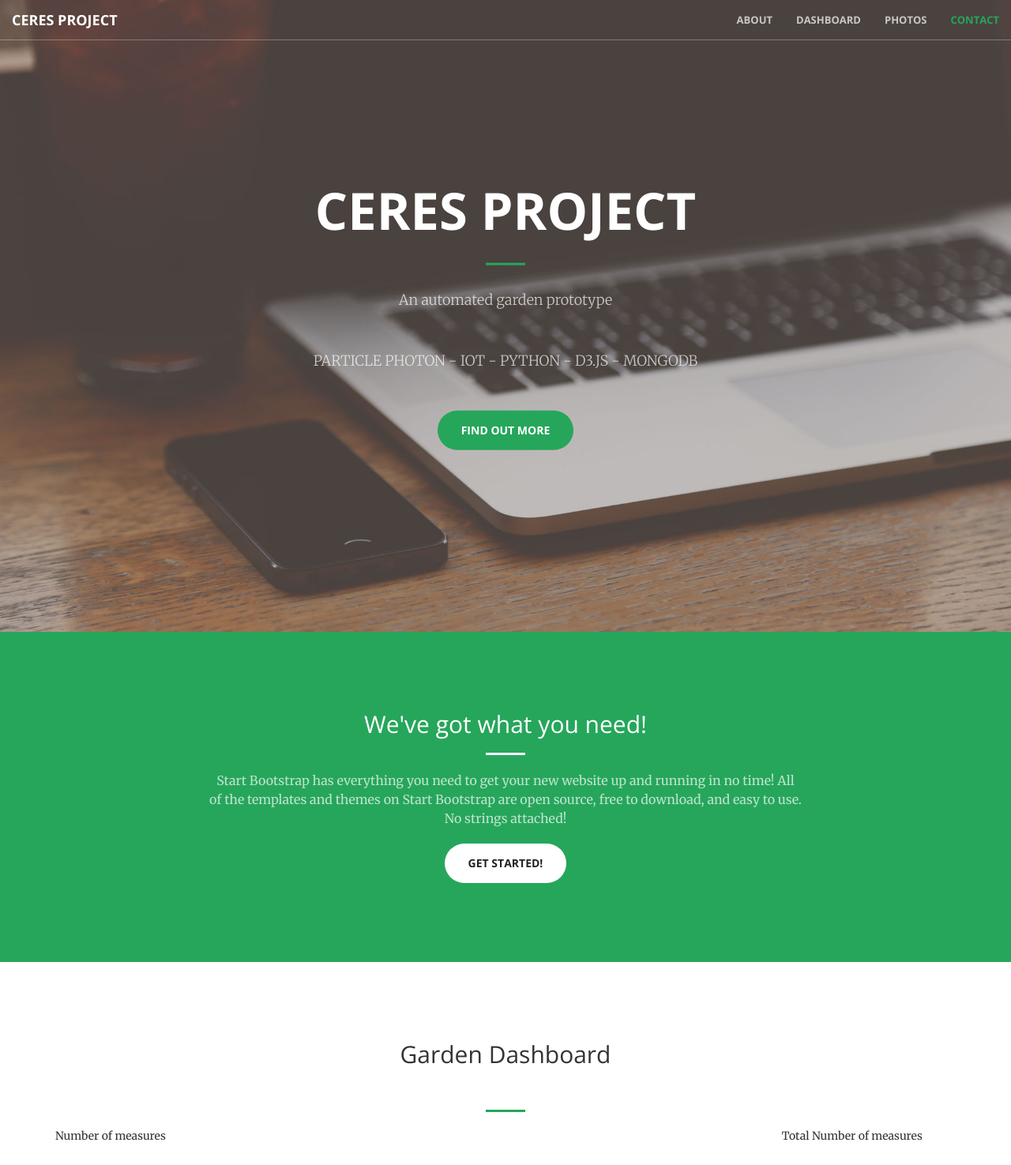
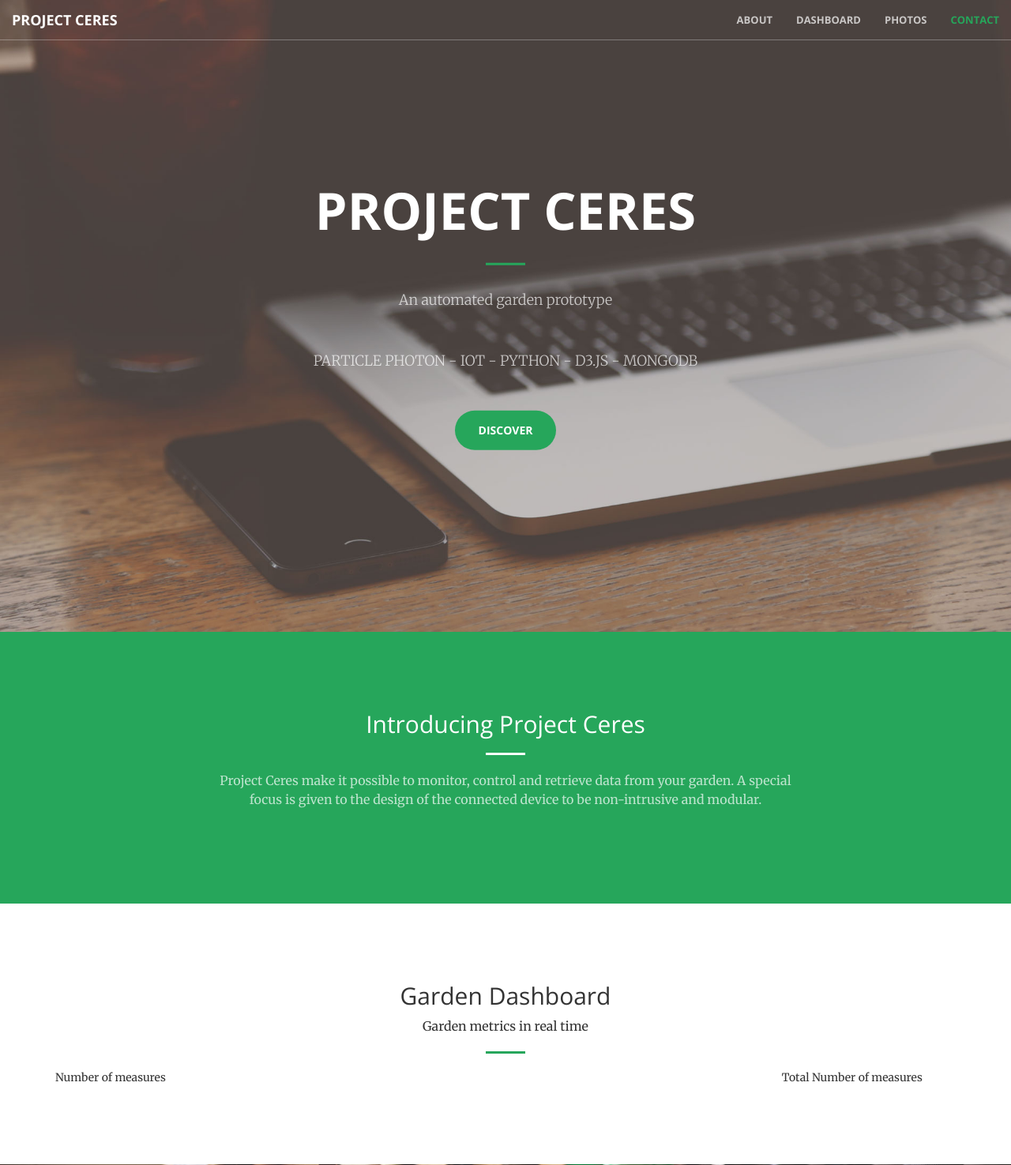
Before and after one commit to jbgariel/project-ceres, a Flask app: page / in a window 1280 px wide. Shown: the top 1475 px of the page at 79% size. Run offline with Flask 2, Linux system fonts and the light colour scheme; data that the repository does not hold is empty; some libraries are stand-ins or nearby versions.

Commit message:
changes on website

```diff
--- a/templates/index.html
+++ b/templates/index.html
@@ -46,7 +46,7 @@
                     <span class="icon-bar"></span>
                     <span class="icon-bar"></span>
                 </button>
-                <a class="navbar-brand page-scroll" href="#page-top">Ceres Project</a>
+                <a class="navbar-brand page-scroll" href="#page-top">Project Ceres</a>
             </div>
 
             <!-- Collect the nav links, forms, and other content for toggling -->
@@ -85,11 +85,11 @@
     <header>
         <div class="header-content">
             <div class="header-content-inner">
-                <h1>Ceres Project</h1>
+                <h1>Project Ceres</h1>
                 <hr>
                 <p>An automated garden prototype</p>
 				<p>PARTICLE PHOTON - IOT - PYTHON - D3.JS - MONGODB</p>
-                <a href="#about" class="btn btn-primary btn-xl page-scroll">Find Out More</a>
+                <a href="#about" class="btn btn-primary btn-xl page-scroll">Discover</a>
             </div>
         </div>
     </header>
@@ -98,10 +98,9 @@
         <div class="container">
             <div class="row">
                 <div class="col-lg-8 col-lg-offset-2 text-center">
-                    <h2 class="section-heading">We've got what you need!</h2>
+                    <h2 class="section-heading">Introducing Project Ceres</h2>
                     <hr class="light">
-                    <p class="text-faded">Start Bootstrap has everything you need to get your new website up and running in no time! All of the templates and themes on Start Bootstrap are open source, free to download, and easy to use. No strings attached!</p>
-                    <a href="#" class="btn btn-default btn-xl">Get Started!</a>
+                    <p class="text-faded">Project Ceres make it possible to monitor, control and retrieve data from your garden. A special focus is given to the design of the connected device to be non-intrusive and modular.</p>
                 </div>
             </div>
         </div>
@@ -112,7 +111,7 @@
             <div class="row">
                 <div class="col-lg-12 text-center">
                     <h2 class="section-heading">Garden Dashboard</h2>
-					<p class="text-faded">Garden metrics in real time</p>
+					<p class="primary">Garden metrics in real time</p>
                     <hr class="primary">
                 </div>
             </div>
@@ -163,7 +162,7 @@
         <div class="container-fluid">
             <div class="row no-gutter">
                 <div class="col-lg-4 col-sm-6">
-                    <a href="#" class="portfolio-box">
+                    <a href="#portfolioModal1" class="portfolio-box" data-toggle="modal">
                         <img src="./static/img/portfolio/1.jpg" class="img-responsive" alt="">
                         <div class="portfolio-box-caption">
                             <div class="portfolio-box-caption-content">
@@ -260,7 +259,7 @@
         <div class="container text-center">
             <div class="call-to-action">
                 <h2>Find out more about the project</h2>
-                <a href="https://github.com/jbgariel/ceres-project" class="btn btn-default btn-xl wow tada">Tutorial and code!</a>
+                <a href="https://github.com/jbgariel/project-ceres" class="btn btn-default btn-xl wow tada">Tutorial and code!</a>
             </div>
         </div>
     </aside>
@@ -285,8 +284,59 @@
         </div>
     </section>
 
-    <hr>
-    <p class="small text-muted">Built by <a href="https://github.com/jbgariel">Jibsgrl</a></p>
+    <footer>
+        <div class="container text-center">
+			<div class="row">
+				<ul class="list-inline social-buttons">
+					<li><a href="https://twitter.com/jibsgrl" target="_blank"><i class="fa fa-twitter fa-4x"></i></a>
+					</li>
+					<li><a href="https://github.com/jbgariel" target="_blank"><i class="fa fa-github fa-4x"></i></a>
+					</li>
+					<hr>
+				</ul>
+			</div>
+			<div class="row">
+				<span class="copyright">Copyright &copy; Project Ceres 2015</span>
+				<br>
+			</div>
+		</div>
+    </footer>
+
+	<!-- Portfolio Modals -->
+    <!-- Use the modals below to showcase details about your portfolio projects! -->
+
+    <!-- Portfolio Modal 1 -->
+    <div class="portfolio-modal modal fade" id="portfolioModal1" tabindex="-1" role="dialog" aria-hidden="true">
+        <div class="modal-content">
+            <div class="close-modal" data-dismiss="modal">
+                <div class="lr">
+                    <div class="rl">
+                    </div>
+                </div>
+            </div>
+            <div class="container">
+                <div class="row">
+                    <div class="col-lg-8 col-lg-offset-2">
+                        <div class="modal-body">
+                            <!-- Project Details Go Here -->
+                            <h2>Project Name</h2>
+                            <p class="item-intro text-muted">Lorem ipsum dolor sit amet consectetur.</p>
+                            <img class="img-responsive img-centered" src="./static/img/portfolio/1.jpg" alt="">
+                            <p>Use this area to describe your project. Lorem ipsum dolor sit amet, consectetur adipisicing elit. Est blanditiis dolorem culpa incidunt minus dignissimos deserunt repellat aperiam quasi sunt officia expedita beatae cupiditate, maiores repudiandae, nostrum, reiciendis facere nemo!</p>
+                            <p>
+                                <strong>Want these icons in this portfolio item sample?</strong>You can download 60 of them for free, courtesy of <a href="https://getdpd.com/cart/hoplink/18076?referrer=bvbo4kax5k8ogc">RoundIcons.com</a>, or you can purchase the 1500 icon set <a href="https://getdpd.com/cart/hoplink/18076?referrer=bvbo4kax5k8ogc">here</a>.</p>
+                            <ul class="list-inline">
+                                <li>Date: July 2014</li>
+                                <li>Client: Round Icons</li>
+                                <li>Category: Graphic Design</li>
+                            </ul>
+                            <button type="button" class="btn btn-primary" data-dismiss="modal"><i class="fa fa-times"></i> Close Project</button>
+                        </div>
+                    </div>
+                </div>
+            </div>
+        </div>
+    </div>
 
 
 	<script src="./static/js/jquery.min.js"></script>
```
Also changed, not shown: static/css/creative.css (+72 -1 lines).
